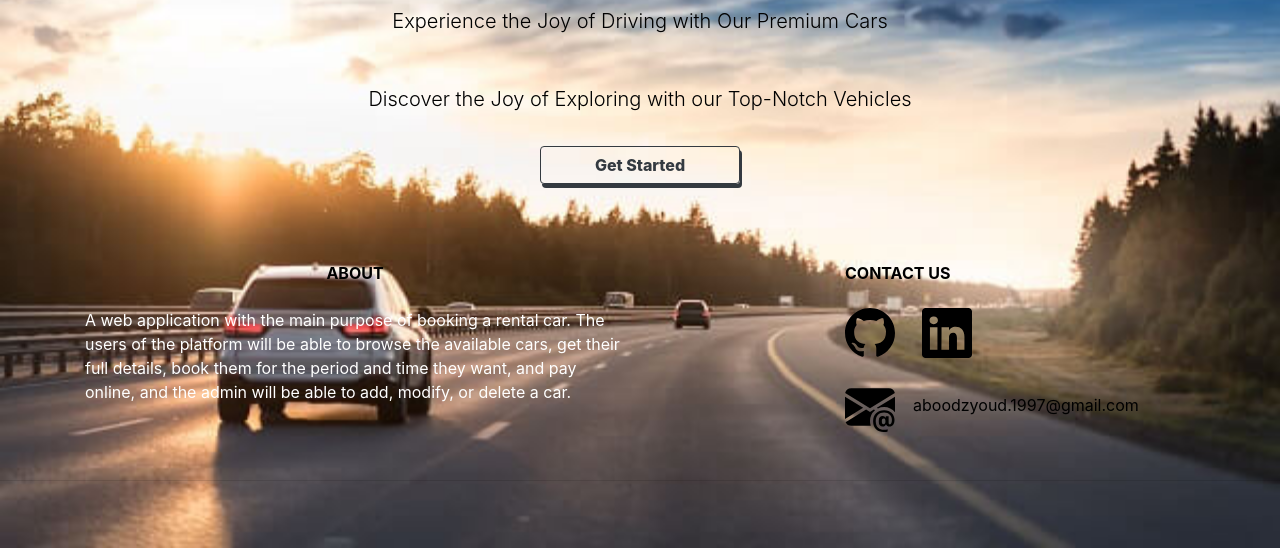
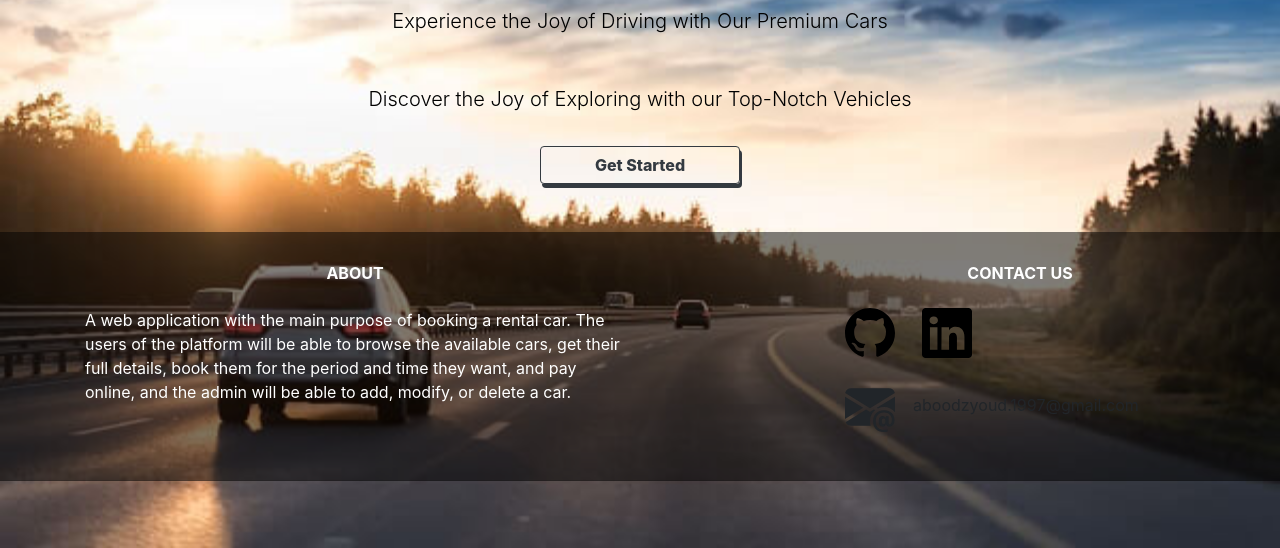
Before and after one commit to A-AbdAlrazeq/Group_Project, a Django app: page / in a window 1280 px wide. Shown: the part 252-800 px from the top of the page. Run offline with Django 3.2, Linux system fonts and the light colour scheme; some libraries are stand-ins or nearby versions.

Commit message:
update style and add team member

```diff
--- a/Solo_App/static/css/home.css
+++ b/Solo_App/static/css/home.css
@@ -29,10 +29,30 @@ nav img {
     width: 500px;
 }
 
-footer {
-    color: black;
-}
+
 .contact{
     color: black ;
     font-weight: 500;
 }
+button{
+    width: 200px;
+    box-shadow: 2px 4px;
+    font-weight: 800;
+
+
+}
+
+h6{
+    text-align: center;
+    color: white;
+}
+footer{
+    display: grid;
+    background-color: rgba(0,0,0,.5);
+}
+
+#github{
+   color: black;
+    text-decoration: none;
+    font-weight: 600;
+}
```
